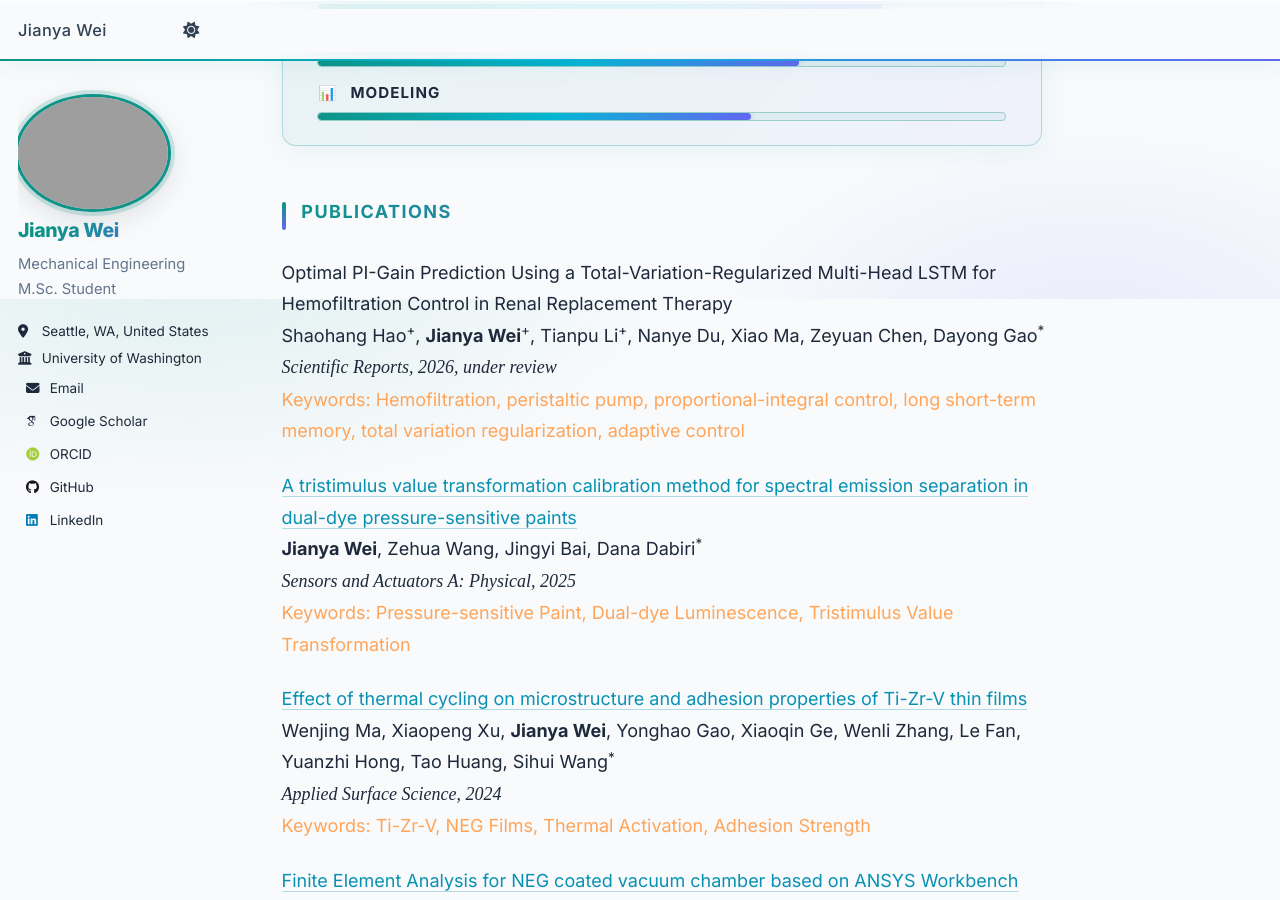
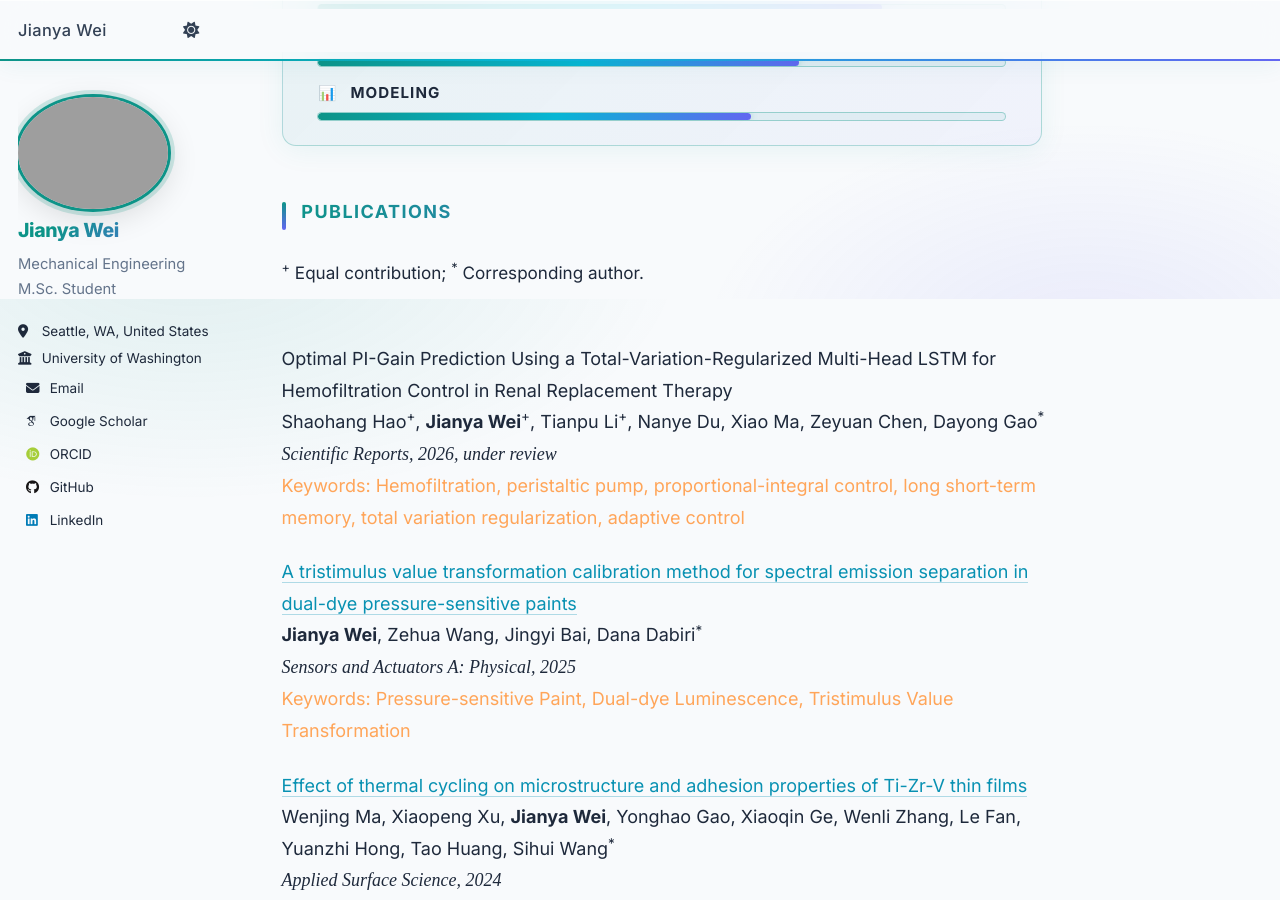
Before and after one commit to jywei02/jywei02.github.io, a Jekyll site: the page built from _pages/about.md, in a window 1280 px wide and 900 px high, scrolled down 601 px. Built offline with Jekyll 4.4.1, drawn with Linux system fonts in a browser that asks for light colours; some web fonts are replaced; comment, search, counter and statistics services are not loaded.

```diff
--- a/_pages/about.md
+++ b/_pages/about.md
@@ -58,6 +58,11 @@ In my spare time, I enjoy traveling, hiking, playing badminton, and collecting f
 
 Publications
 ------
+<span style="font-size: 0.95em;">
+<sup>+</sup> Equal contribution; <sup>*</sup> Corresponding author.
+</span>
+<br><br>
+
 Optimal PI-Gain Prediction Using a Total-Variation-Regularized Multi-Head LSTM for Hemofiltration Control in Renal Replacement Therapy<br>
 Shaohang Hao<sup>+</sup>, <strong>Jianya Wei</strong><sup>+</sup>, Tianpu Li<sup>+</sup>, Nanye Du, Xiao Ma, Zeyuan Chen, Dayong Gao<sup>*</sup>
 <span style="font-family: 'Times New Roman', serif; font-style: italic;">
```
